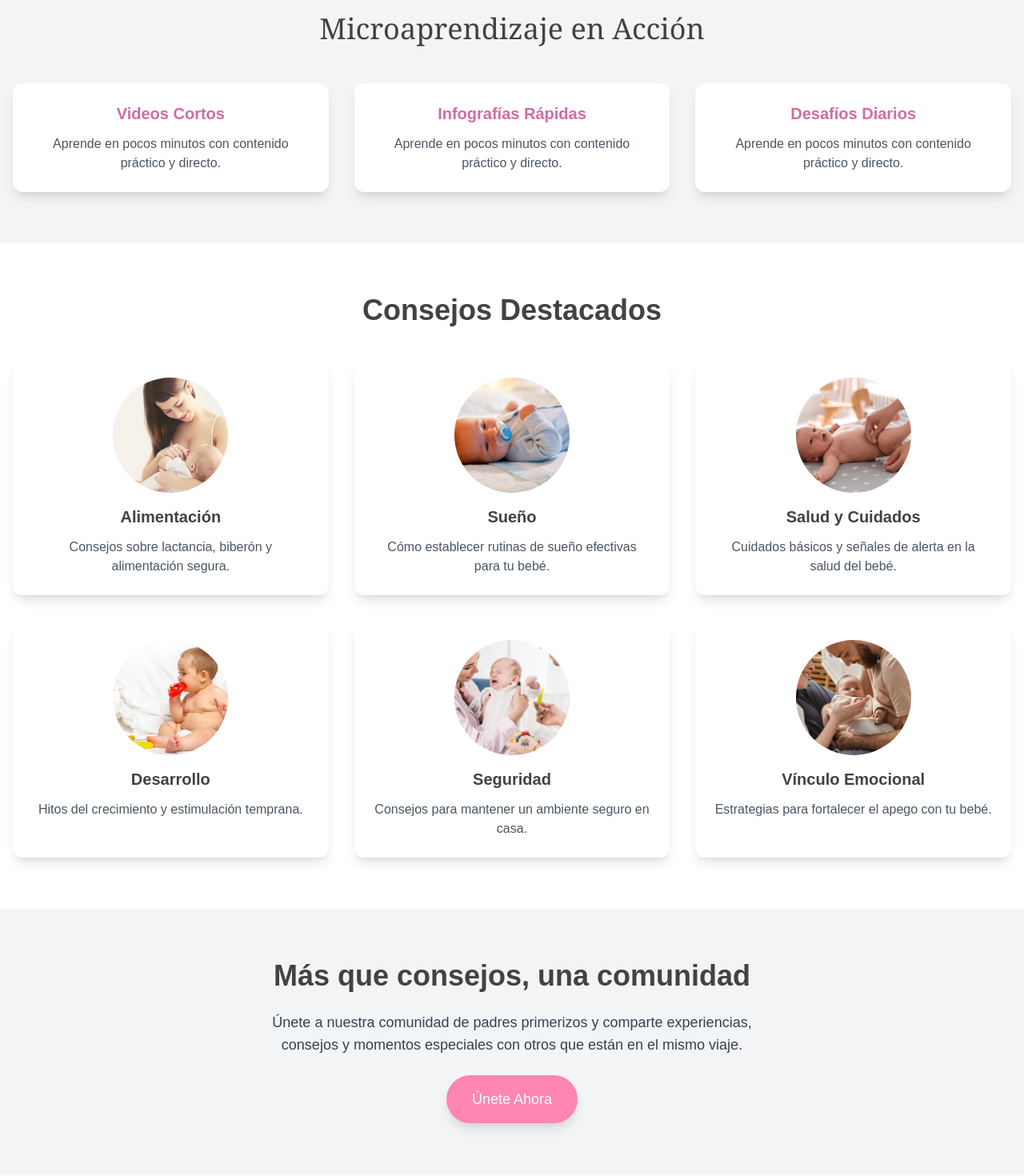
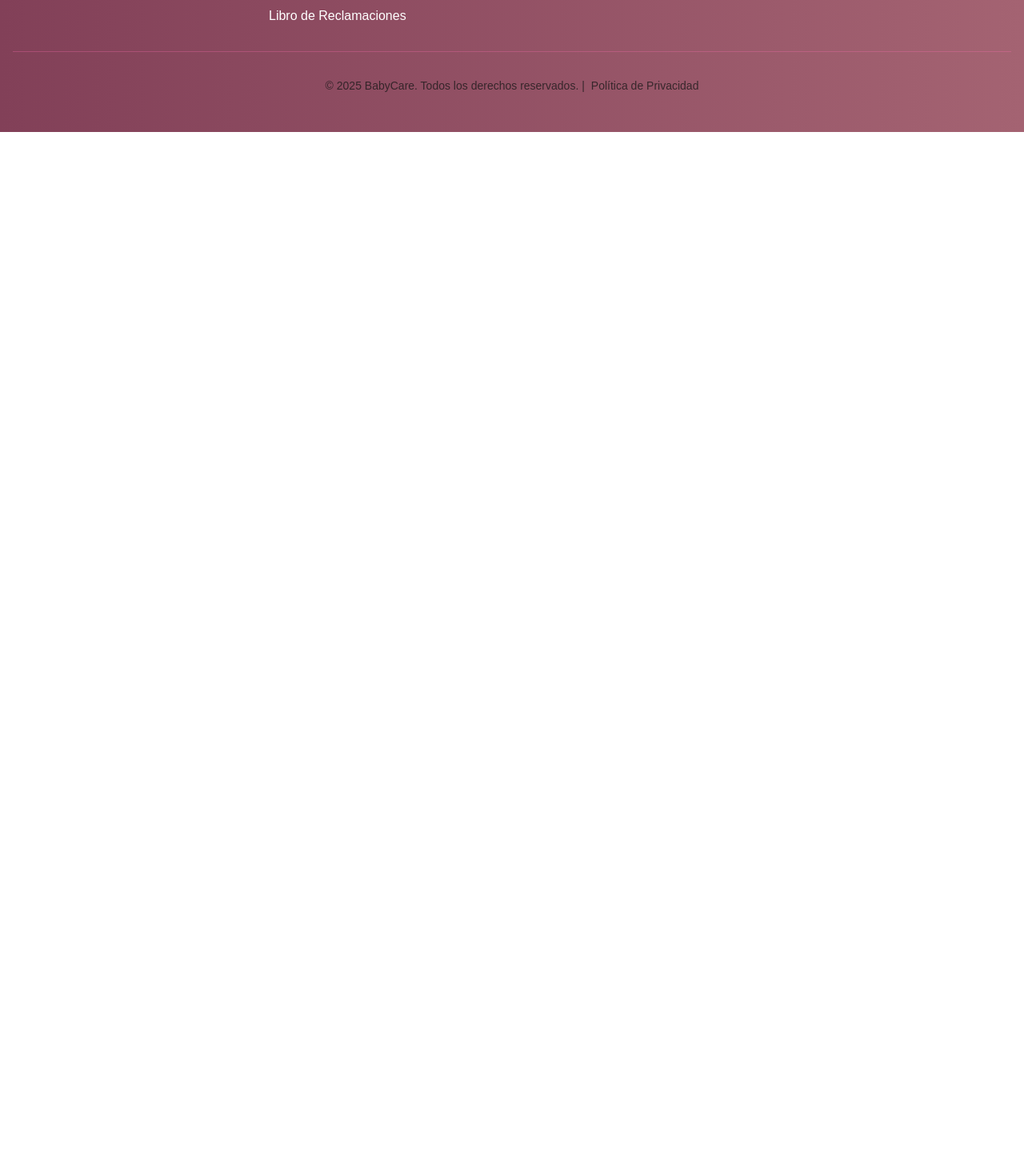
Before and after one commit to MaikZs/primerizos, a Next.js app: page /consejosRapidos in a window 1280 px wide. Shown: the part 1000-2470 px from the top of the page at 80% size. After the commit the page ends 1165 px from the top, so only its background shows below. Built offline with nearby package versions, Linux system fonts and the light colour scheme.

Commit message:
Update page.jsx

```diff
--- a/src/app/consejosRapidos/page.jsx
+++ b/src/app/consejosRapidos/page.jsx
@@ -46,111 +46,6 @@ const App = () => {
           </div>
         </div>
       </section>
-
-      {/* Vínculo Emocional */}
-      <section className="w-full py-16 bg-white">
-        <div className="max-w-7xl mx-auto px-4">
-          <h2 className="text-3xl md:text-4xl font-serif text-[#424242] text-center mb-12">
-            Vínculo Emocional con tu Bebé
-          </h2>
-          <p className="text-gray-600 max-w-2xl mx-auto text-lg italic text-center">
-            Crea una conexión única desde el primer día con pequeños gestos diarios.
-          </p>
-        </div>
-      </section>
-
-      {/* Sección Innovadora - Aprendizaje Interactivo */}
-      <section className="w-full py-16 bg-gray-100">
-        <div className="max-w-7xl mx-auto px-4">
-          <h2 className="text-3xl md:text-4xl font-serif text-[#424242] text-center mb-12">
-            Microaprendizaje en Acción
-          </h2>
-          <div className="grid grid-cols-1 md:grid-cols-2 lg:grid-cols-3 gap-8">
-            {["Videos Cortos", "Infografías Rápidas", "Desafíos Diarios"].map((item, index) => (
-              <div key={index} className="p-6 bg-white rounded-xl shadow-lg hover:shadow-xl transition-shadow duration-300 text-center">
-                <h3 className="text-xl font-semibold mb-3 text-[#D16BA5]">{item}</h3>
-                <p className="text-gray-600 text-sm md:text-base">
-                  Aprende en pocos minutos con contenido práctico y directo.
-                </p>
-              </div>
-            ))}
-          </div>
-        </div>
-      </section>
-
-      {/* Consejos Destacados */}
-      <section className="py-16 bg-white">
-        <div className="max-w-7xl mx-auto px-4">
-          <h2 className="text-3xl md:text-4xl font-bold text-center text-[#424242] mb-10">
-            Consejos Destacados
-          </h2>
-          <div className="grid grid-cols-1 md:grid-cols-2 lg:grid-cols-3 gap-8">
-            {[{
-              image: '/inicio/Lactancia.jpg',
-              title: 'Alimentación',
-              text: 'Consejos sobre lactancia, biberón y alimentación segura.'
-            },
-            {
-              image: '/inicio/sueno.jpg',
-              title: 'Sueño',
-              text: 'Cómo establecer rutinas de sueño efectivas para tu bebé.'
-            },
-            {
-              image: '/inicio/cuidado.png',
-              title: 'Salud y Cuidados',
-              text: 'Cuidados básicos y señales de alerta en la salud del bebé.'
-            },
-            {
-              image: '/inicio/desarrollo.jpg',
-              title: 'Desarrollo',
-              text: 'Hitos del crecimiento y estimulación temprana.'
-            },
-            {
-              image: '/inicio/1.png',
-              title: 'Seguridad',
-              text: 'Consejos para mantener un ambiente seguro en casa.'
-            },
-            {
-              image: '/inicio/emocionall.jpg',
-              title: 'Vínculo Emocional',
-              text: 'Estrategias para fortalecer el apego con tu bebé.'
-            }].map((consejo, index) => (
-              <div key={index} className="flex flex-col items-center p-6 bg-white rounded-xl shadow-lg hover:shadow-xl transition-shadow duration-300">
-                <div className="relative w-36 h-36 mb-4 overflow-hidden rounded-full bg-[#FFE6EE]">
-                  <Image
-                    src={getImagePath(consejo.image)}
-                    alt={consejo.title}
-                    fill
-                    className="object-cover"
-                  />
-                </div>
-                <h4 className="text-xl font-semibold mb-3 text-[#424242]">
-                  {consejo.title}
-                </h4>
-                <p className="text-gray-600 text-center text-sm md:text-base">
-                  {consejo.text}
-                </p>
-              </div>
-            ))}
-          </div>
-        </div>
-      </section>
-
-      {/* Sección Adicional - Inspiración */}
-      <section className="py-16 bg-gray-100">
-        <div className="max-w-7xl mx-auto px-4 text-center">
-          <h2 className="text-3xl md:text-4xl font-bold text-[#424242] mb-6">
-            Más que consejos, una comunidad
-          </h2>
-          <p className="text-lg text-gray-700 max-w-2xl mx-auto">
-            Únete a nuestra comunidad de padres primerizos y comparte experiencias,
-            consejos y momentos especiales con otros que están en el mismo viaje.
-          </p>
-          <button className="mt-6 bg-[#FF85B3] hover:bg-[#D96B9D] text-white px-8 py-4 rounded-full text-lg font-medium transition-all duration-300 transform hover:scale-105 shadow-lg">
-            Únete Ahora
-          </button>
-        </div>
-      </section>
       <Footer />
     </div>
   );
```
